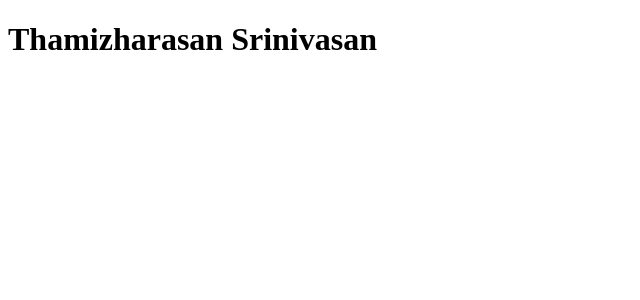
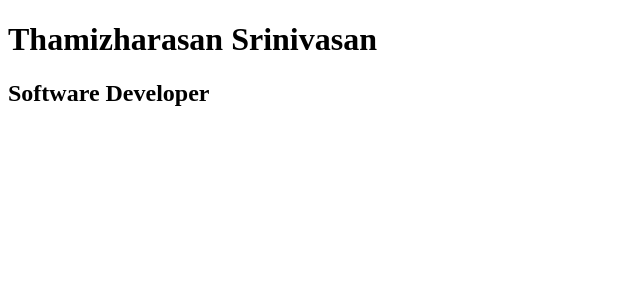
Before and after one commit to srinithamizh/thamizharasan-srinivasan, an Angular app: page / in a window 1280 px wide. Shown: the top 300 px of the page, without its empty margins (0-640 px from the left). Built offline with nearby package versions, Linux system fonts and the light colour scheme.

Commit message:
deployment trigger-github actions

```diff
--- a/src/app/app.component.html
+++ b/src/app/app.component.html
@@ -1 +1,2 @@
-<h1>{{ title }}</h1>
+<h1>{{ name }}</h1>
+<h2>{{ designation }}</h2>
--- a/src/app/app.component.ts
+++ b/src/app/app.component.ts
@@ -6,5 +6,6 @@ import { Component } from '@angular/core';
   styleUrls: ['./app.component.css']
 })
 export class AppComponent {
-  title = 'Thamizharasan Srinivasan';
+  name = 'Thamizharasan Srinivasan';
+  designation = 'Software Developer';
 }
```
